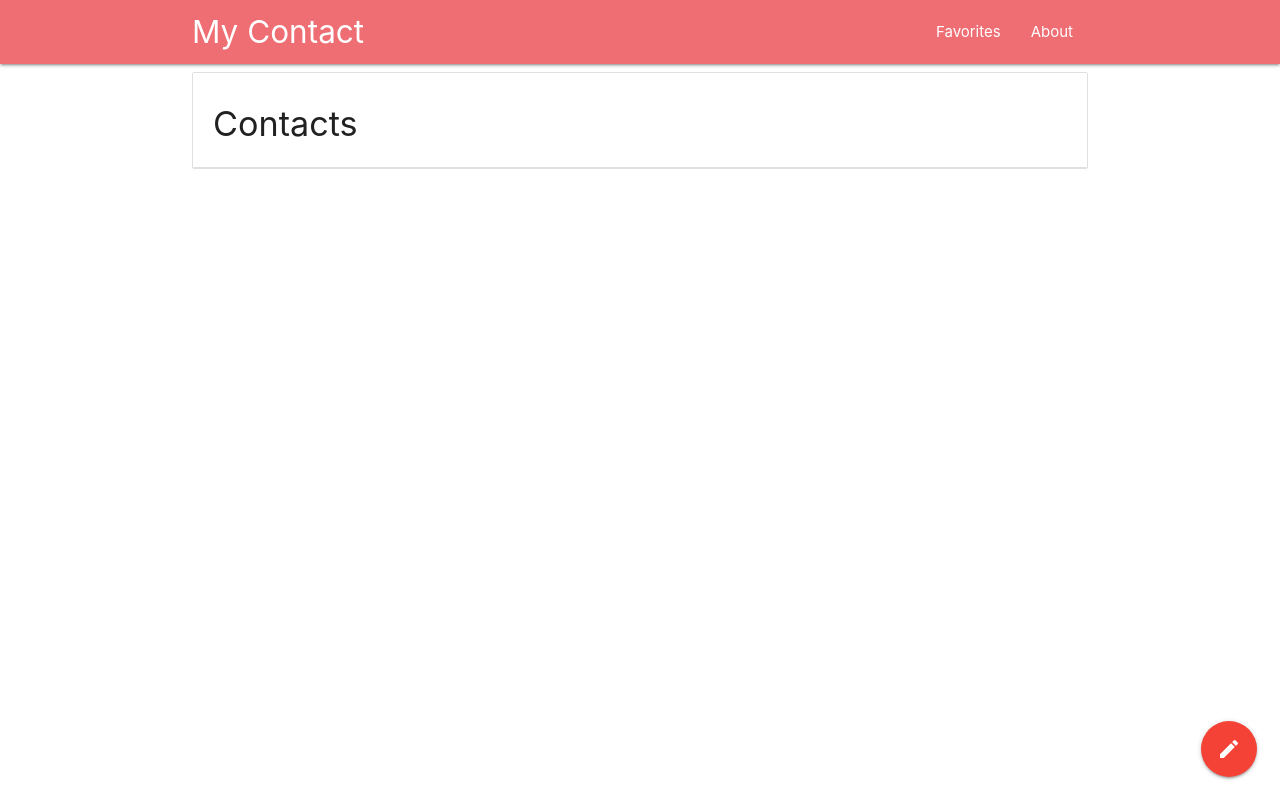
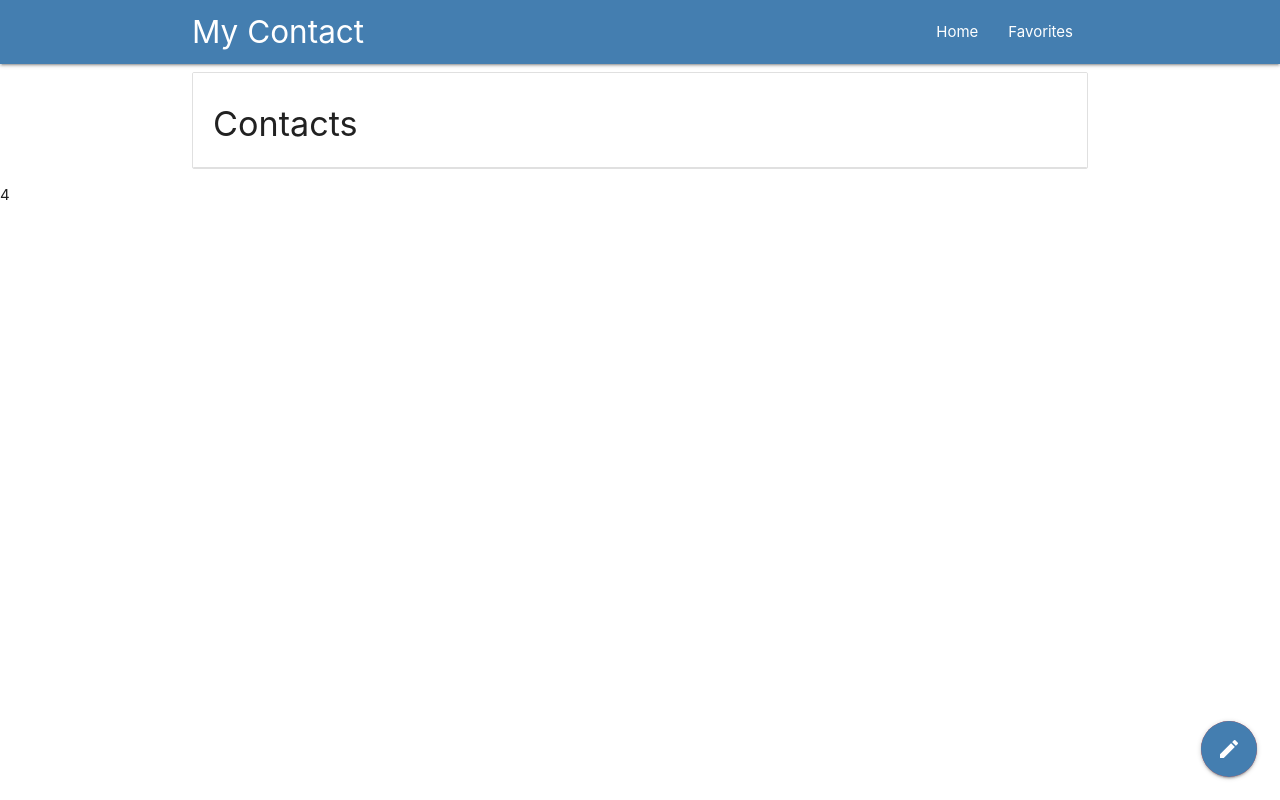
Before and after one commit to Ganusha93/my-contact, a plain HTML site: page index.html in a window 1280 px wide. Drawn offline with Linux system fonts and the light colour scheme; no server answers.

Commit message:
change color of nav bar

```diff
--- a/index.html
+++ b/index.html
@@ -8,19 +8,20 @@
     <script src="/js/materialize.min.js"></script>
     <link href="https://fonts.googleapis.com/icon?family=Material+Icons" rel="stylesheet">
     <link rel="manifest" href="/manifest.json">
-    <meta name="theme-color" content="#ee6f72">
+    <meta name="theme-color" content="#9e2123">
     <link rel="apple-touch-icon" href="/img/icons/icon192.png">
     <title>My Contact</title>
 </head>
 
 <body>
-    <nav class="nav-extended">
+    <nav class="nav-extended" style="background-color: #447eb0">
         <div class="nav-wrapper container">
             <a href="/" class="brand-logo">My Contact</a>
             <a href="#" data-target="mobile-demo" class="sidenav-trigger"><i class="material-icons">menu</i></a>
             <ul id="nav-mobile" class="right hide-on-med-and-down">
+                <li><a href="/">Home</a></li>
                 <li><a href="/pages/favorites.html">Favorites</a></li>
-                <li><a href="/pages/about.html">About</a></li>
+
             </ul>
         </div>
 
@@ -29,7 +30,7 @@
     <ul class="sidenav" id="mobile-demo">
         <li><a href="/">Home</a></li>
         <li><a href="/pages/favorites.html">Favorites</a></li>
-        <li><a href="/pages/about.html">About</a></li>
+
     </ul>
 
     <div class="container">
@@ -71,7 +72,7 @@
     </div>
     <div class="fixed-action-btn">
         <a class="btn-floating btn-large red modal-trigger" href="#add_contact_modal">
-            <i class="large material-icons">mode_edit</i>
+            <i class="large material-icons" style="background-color: #447eb0;">mode_edit</i>
         </a>
 
     </div>
@@ -99,7 +100,7 @@
     </script>
 
     <script src="/js/app.js"></script>
-    <script src="/js/ui.js"></script>
+    <script src="/js/ui.js"></script>4
     <script src="/js/db.js"></script>
 </body>
 
--- a/js/ui.js
+++ b/js/ui.js
@@ -12,8 +12,8 @@ document.addEventListener('DOMContentLoaded', function () {
 const renderContacts = (data, id) => {
     const html = `<li class="collection-item contact avatar" data-id=${id}>
 
-    Name:<span class="name">${data.name}</span>
-    <p>Phone num:<span class="phone">${data.phone}</span>
+    Name: <span class="name">${data.name}</span>
+    <p>Phone num: <span class="phone">${data.phone}</span>
     </p>
     <div href="#!" class="secondary-content" data-id=${id} style="text-align:right;">
         <i class="material-icons modal-trigger" style="cursor:pointer" href="#edit_contact_modal">edit</i>
```
Also changed, not shown: pages/favorites.html (+5 -4 lines), manifest.json.
